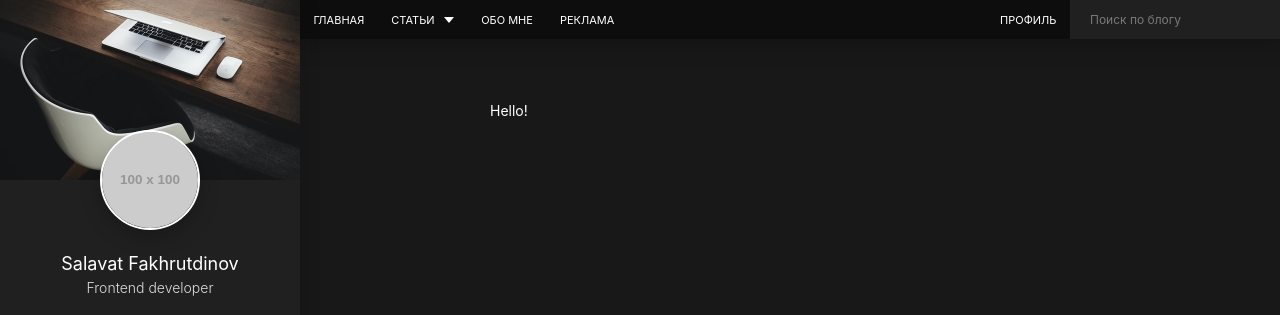
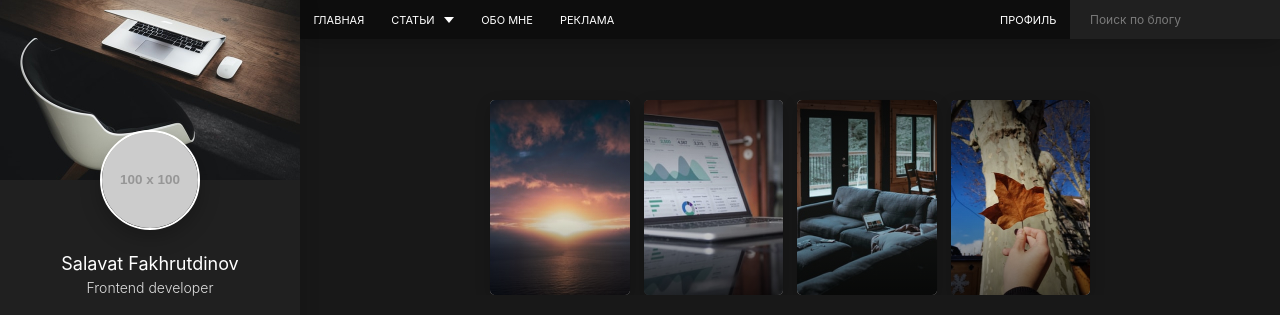
Before and after one commit to odinnadcatbl1/personal-blog, a website: page src/index.html in a window 1280 px wide. Shown: the top 315 px of the page. Drawn offline with nearby package versions, Linux system fonts and the light colour scheme; files that its build step writes are made by us from their sources; placeholder pictures from the web are drawn by us.

Commit message:
done stories preview

```diff
--- /dev/null
+++ b/src/assets/scss/blocks/stories.scss
@@ -0,0 +1,40 @@
+.stories {
+    display: grid;
+    grid-template-columns: repeat(4, 1fr);
+    grid-column-gap: 14px;
+    grid-template-rows: 195px;
+}
+
+.stories__item {
+    overflow: hidden;
+    position: relative;
+    border-radius: 5px;
+    box-shadow: 0 5px 15px rgba(0,0,0,0.2);
+
+    &:after {
+        content: "";
+        display: block;
+        width: 100%;
+        height: 100%;
+        position: absolute;
+        top: 0;
+        left: 0;
+        z-index: 2;
+        background-image: linear-gradient(
+            to bottom,
+            rgba(0,0,0,0.6),
+            rgba(0,0,0,0) 50%,
+            rgba(0,0,0,0.6));
+    }
+}
+
+.stories__preview {
+    display: block;
+    width: 100%;
+    height: 100%;
+    object-fit: cover;
+    position: absolute;
+    top: 0;
+    left: 0;
+    z-index: 1;
+}
--- a/src/assets/scss/style.scss
+++ b/src/assets/scss/style.scss
@@ -33,3 +33,4 @@ body {
 @import "blocks/profile";
 @import "blocks/social";
 @import "blocks/btn";
+@import "blocks/stories";
--- a/src/index.html
+++ b/src/index.html
@@ -3,4 +3,19 @@ layout: default
 title: Salavat | Home
 ---
 
-Hello!
+<div class="stories">
+    <div class="stories__item">
+        <img class="stories__preview" src="assets/images/stories/stories-1.jpg" alt="stories 1">
+        <div class="stories__title">Отдыхаю на природе</div>
+        <time class="stories__date" datetime="1999-07-11 02:47">11.07.1999</time>
+    </div>
+    <div class="stories__item">
+        <img class="stories__preview" src="assets/images/stories/stories-2.jpg" alt="stories 2">
+    </div>
+    <div class="stories__item">
+        <img class="stories__preview" src="assets/images/stories/stories-3.jpg" alt="stories 3">
+    </div>
+    <div class="stories__item">
+        <img class="stories__preview" src="assets/images/stories/stories-4.jpg" alt="stories 4">
+    </div>
+</div>
```
Also changed, not shown: dist/assets/css/style.min.css, dist/assets/images/stories/stories-1.jpg (added), dist/assets/images/stories/stories-2.jpg (added), dist/assets/images/stories/stories-3.jpg (added), dist/assets/images/stories/stories-4.jpg (added), dist/index.html, src/assets/images/stories/stories-1.jpg (added), src/assets/images/stories/stories-2.jpg (added), src/assets/images/stories/stories-3.jpg (added), src/assets/images/stories/stories-4.jpg (added).
